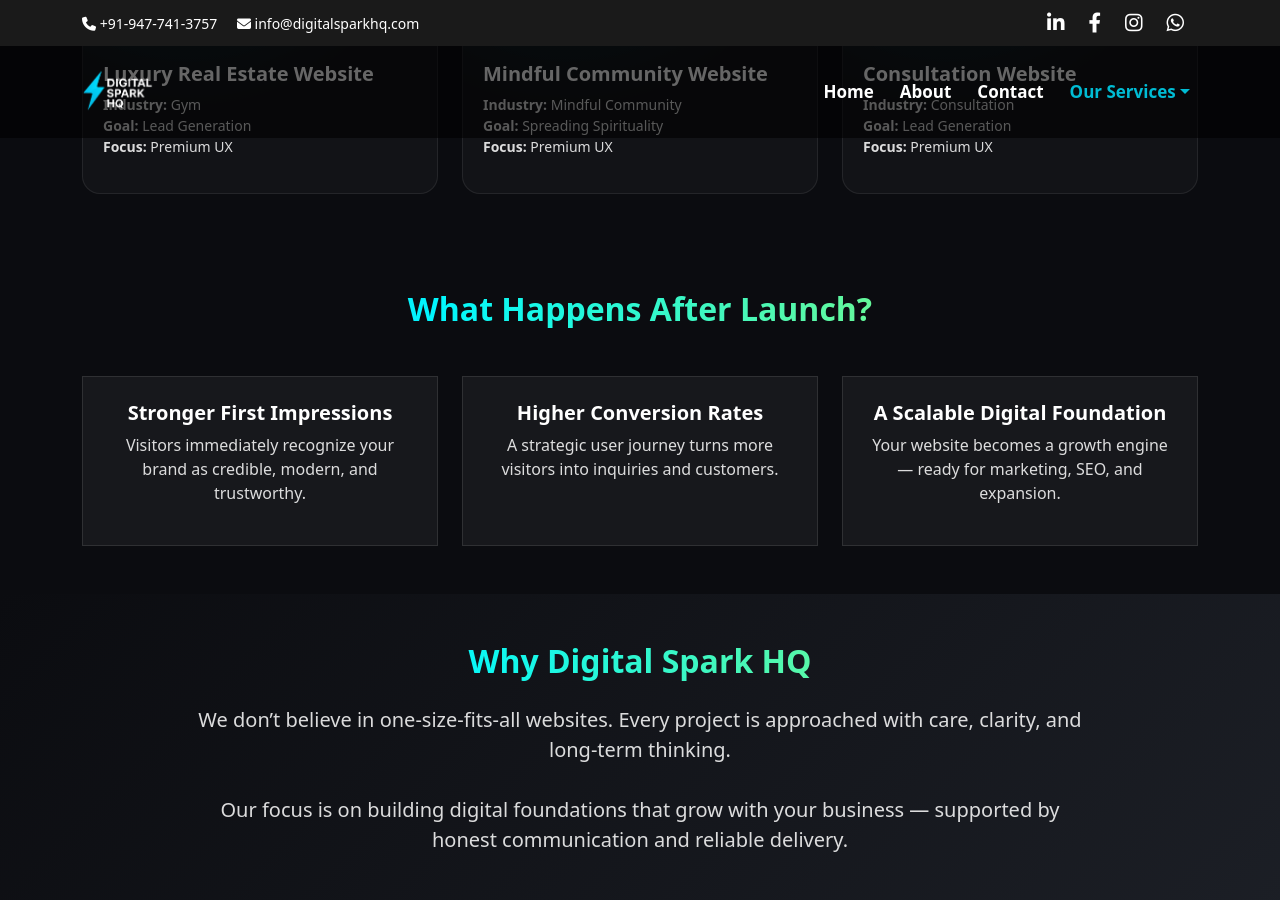
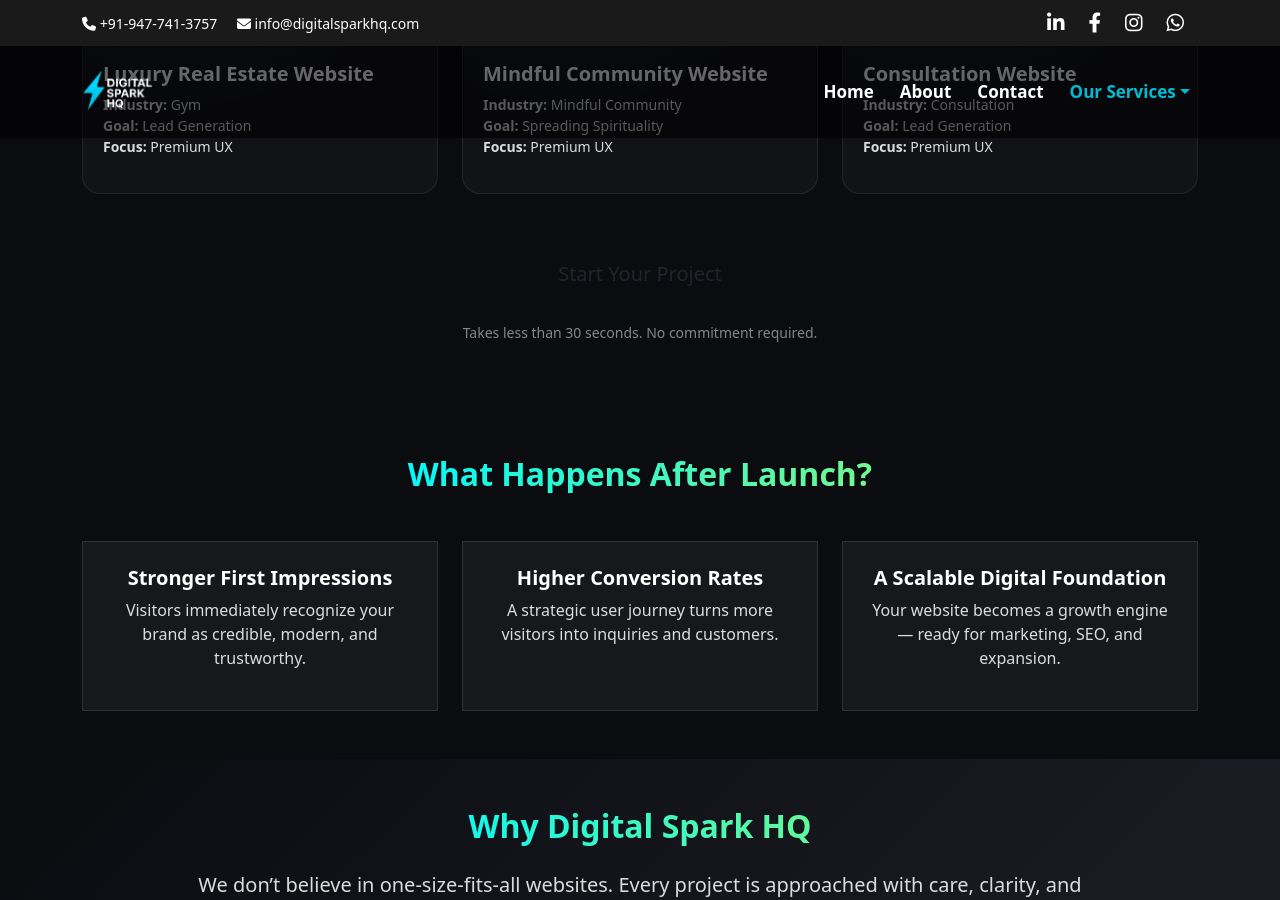
Before and after one commit to Iambiswajit-C/digitalsparkhq, a Jekyll site: the page built from services/web-design/index.md, in a window 1280 px wide and 900 px high, scrolled down 2447 px. Built offline with Jekyll 4.4.1, drawn with Linux system fonts in a browser that asks for light colours.

Commit message:
Update index.md

```diff
--- a/services/web-design/index.md
+++ b/services/web-design/index.md
@@ -207,6 +207,22 @@
   </div>
 
 </div>
+
+<div class="text-center mt-5">
+
+<button
+data-bs-toggle="modal"
+data-bs-target="#projectModal"
+data-service="Web Design"
+class="btn btn-lg px-5 py-3">
+Start Your Project
+</button>
+
+</div>
+<p class="small text-white-50 text-center mt-3">
+Takes less than 30 seconds. No commitment required.
+</p>
+
 </div>
 </section>
 
```
